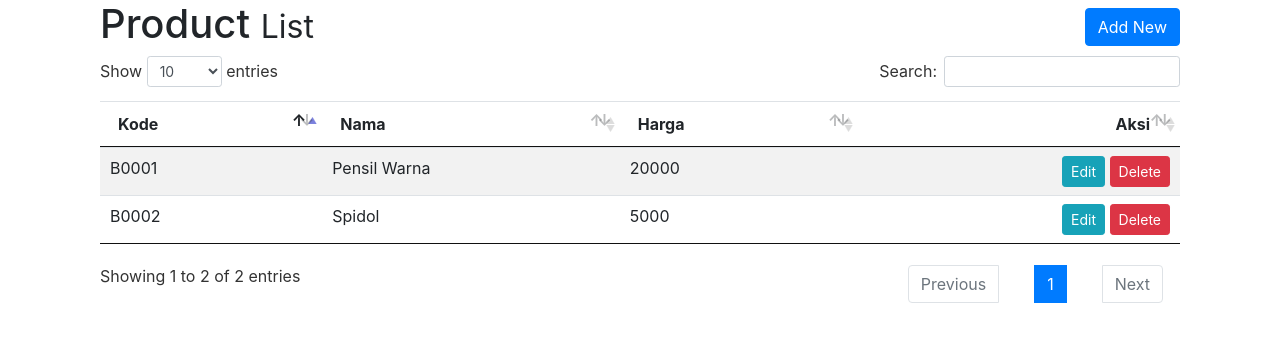
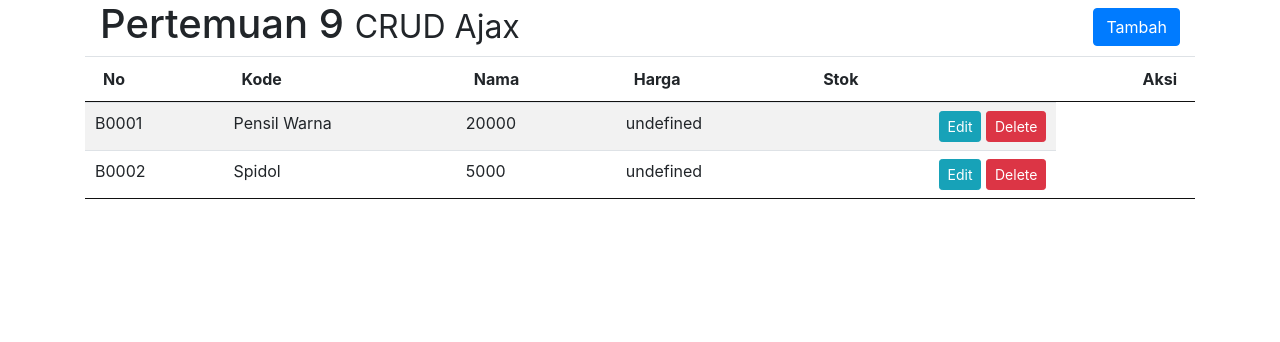
Before and after one commit to valdosz/ajaxcrudp9, a CodeIgniter app: page /crudajax/index.php/product/index in a window 1280 px wide. Shown: the top 342 px of the page. Run offline with CodeIgniter, Linux system fonts and the light colour scheme; data comes from the database, SQL or seed files in the repository.

Commit message:
add stok

```diff
--- a/application/models/Product_model.php
+++ b/application/models/Product_model.php
@@ -11,7 +11,9 @@
 				'product_code' 	=> $this->input->post('product_code'),
 				'product_name' 	=> $this->input->post('product_name'),
 				'product_price' => $this->input->post('price'),
-			);
+                'stok' => $this->input->post('stok'),
+
+        );
 		$result=$this->db->insert('product',$data);
 		return $result;
 	}
@@ -20,10 +22,12 @@
 		$product_code=$this->input->post('product_code');
 		$product_name=$this->input->post('product_name');
 		$product_price=$this->input->post('price');
+        $stok=$this->input->post('stok');
 
 		$this->db->set('product_name', $product_name);
 		$this->db->set('product_price', $product_price);
 		$this->db->where('product_code', $product_code);
+        $this->db->set('stok', $stok);
 		$result=$this->db->update('product');
 		return $result;
 	}
--- a/application/views/product_view.php
+++ b/application/views/product_view.php
@@ -14,18 +14,20 @@
     <div class="row">
         <div class="col-12">
             <div class="col-md-12">
-                <h1>Product
-                    <small>List</small>
-                    <div class="float-right"><a href="javascript:void(0);" class="btn btn-primary" data-toggle="modal" data-target="#Modal_Add"><span class="fa fa-plus"></span> Add New</a></div>
+                <h1>Pertemuan 9
+                    <small>CRUD Ajax</small>
+                    <div class="float-right"><a href="javascript:void(0);" class="btn btn-primary" data-toggle="modal" data-target="#Modal_Add"><span class="fa fa-plus"></span> Tambah </a></div>
                 </h1>
             </div>
 
             <table class="table table-striped" id="mydata">
                 <thead>
                     <tr>
+                        <th>No</th>
                         <th>Kode</th>
                         <th>Nama</th>
                         <th>Harga</th>
+                        <th>Stok</th>
                         <th style="text-align: right;">Aksi</th>
                     </tr>
                 </thead>
@@ -44,30 +46,36 @@
               <div class="modal-dialog modal-lg" role="document">
                 <div class="modal-content">
                   <div class="modal-header">
-                    <h5 class="modal-title" id="exampleModalLabel">Add New Product</h5>
+                    <h5 class="modal-title" id="exampleModalLabel">Tambah Produk</h5>
                     <button type="button" class="close" data-dismiss="modal" aria-label="Close">
                       <span aria-hidden="true">&times;</span>
                     </button>
                   </div>
                   <div class="modal-body">
                         <div class="form-group row">
-                            <label class="col-md-2 col-form-label">Product Code</label>
+                            <label class="col-md-2 col-form-label">Kode</label>
                             <div class="col-md-10">
                               <input type="text" name="product_code" id="product_code" class="form-control" placeholder="Product Code">
                             </div>
                         </div>
                         <div class="form-group row">
-                            <label class="col-md-2 col-form-label">Product Name</label>
+                            <label class="col-md-2 col-form-label">Nama</label>
                             <div class="col-md-10">
                               <input type="text" name="product_name" id="product_name" class="form-control" placeholder="Product Name">
                             </div>
                         </div>
                         <div class="form-group row">
-                            <label class="col-md-2 col-form-label">Price</label>
+                            <label class="col-md-2 col-form-label">Harga</label>
                             <div class="col-md-10">
                               <input type="text" name="price" id="price" class="form-control" placeholder="Price">
                             </div>
                         </div>
+                          <div class="form-group row">
+                              <label class="col-md-2 col-form-label">Stok</label>
+                              <div class="col-md-10">
+                                  <input type="text" name="stok" id="stok" class="form-control" placeholder="Stok">
+                              </div>
+                          </div>
                   </div>
                   <div class="modal-footer">
                     <button type="button" class="btn btn-secondary" data-dismiss="modal">Close</button>
@@ -92,23 +100,30 @@
                   </div>
                   <div class="modal-body">
                         <div class="form-group row">
-                            <label class="col-md-2 col-form-label">Product Code</label>
+                            <label class="col-md-2 col-form-label">Kode</label>
                             <div class="col-md-10">
-                              <input type="text" name="product_code_edit" id="product_code_edit" class="form-control" placeholder="Product Code" readonly>
+                              <input type="text" name="product_code_edit" id="product_code_edit" class="form-control" placeholder="Kode" readonly>
                             </div>
                         </div>
                         <div class="form-group row">
-                            <label class="col-md-2 col-form-label">Product Name</label>
+                            <label class="col-md-2 col-form-label">Nama</label>
                             <div class="col-md-10">
-                              <input type="text" name="product_name_edit" id="product_name_edit" class="form-control" placeholder="Product Name">
+                              <input type="text" name="product_name_edit" id="product_name_edit" class="form-control" placeholder="Nama">
                             </div>
                         </div>
                         <div class="form-group row">
-                            <label class="col-md-2 col-form-label">Price</label>
+                            <label class="col-md-2 col-form-label">Harga</label>
                             <div class="col-md-10">
-                              <input type="text" name="price_edit" id="price_edit" class="form-control" placeholder="Price">
+                              <input type="text" name="price_edit" id="price_edit" class="form-control" placeholder="Harga">
                             </div>
                         </div>
+
+                      <div class="form-group row">
+                          <label class="col-md-2 col-form-label">Harga</label>
+                          <div class="col-md-10">
+                              <input type="text" name="stok_edit" id="stok_edit" class="form-control" placeholder="Stok">
+                          </div>
+                      </div>
                   </div>
                   <div class="modal-footer">
                     <button type="button" class="btn btn-secondary" data-dismiss="modal">Close</button>
@@ -166,12 +181,14 @@
 		        success : function(data){
 		            var html = '';
 		            var i;
+                    var index;
 		            for(i=0; i<data.length; i++){
 		                html += '<tr>'+
-		                  		'<td>'+data[i].product_code+'</td>'+
+                                '<td>'+data[i].product_code+'</td>'+
 		                        '<td>'+data[i].product_name+'</td>'+
 		                        '<td>'+data[i].product_price+'</td>'+
-		                        '<td style="text-align:right;">'+
+                                '<td>'+data[i].stok+'</td>'+
+                            '<td style="text-align:right;">'+
                                     '<a href="javascript:void(0);" class="btn btn-info btn-sm item_edit" data-product_code="'+data[i].product_code+'" data-product_name="'+data[i].product_name+'" data-price="'+data[i].product_price+'">Edit</a>'+' '+
                                     '<a href="javascript:void(0);" class="btn btn-danger btn-sm item_delete" data-product_code="'+data[i].product_code+'">Delete</a>'+
                                 '</td>'+
@@ -188,15 +205,17 @@
             var product_code = $('#product_code').val();
             var product_name = $('#product_name').val();
             var price        = $('#price').val();
+            var stok        = $('#stok').val();
             $.ajax({
                 type : "POST",
                 url  : "<?php echo site_url('product/save')?>",
                 dataType : "JSON",
-                data : {product_code:product_code , product_name:product_name, price:price},
+                data : {product_code:product_code , product_name:product_name, price:price, stok:stok},
                 success: function(data){
                     $('[name="product_code"]').val("");
                     $('[name="product_name"]').val("");
                     $('[name="price"]').val("");
+                    $('[name="stok"]').val("");
                     $('#Modal_Add').modal('hide');
                     show_product();
                 }
@@ -209,11 +228,14 @@
             var product_code = $(this).data('product_code');
             var product_name = $(this).data('product_name');
             var price        = $(this).data('price');
+            var stok        = $(this).data('stok');
 
             $('#Modal_Edit').modal('show');
             $('[name="product_code_edit"]').val(product_code);
             $('[name="product_name_edit"]').val(product_name);
             $('[name="price_edit"]').val(price);
+            $('[name="stok_edit"]').val(stok);
+
         });
 
         //update record to database
@@ -221,15 +243,18 @@
             var product_code = $('#product_code_edit').val();
             var product_name = $('#product_name_edit').val();
             var price        = $('#price_edit').val();
-            $.ajax({
+            var stok        = $('#stok_edit').val();
+
+             $.ajax({
                 type : "POST",
                 url  : "<?php echo site_url('product/update')?>",
                 dataType : "JSON",
-                data : {product_code:product_code , product_name:product_name, price:price},
+                data : {product_code:product_code , product_name:product_name, price:price, stok:stok},
                 success: function(data){
                     $('[name="product_code_edit"]').val("");
                     $('[name="product_name_edit"]').val("");
                     $('[name="price_edit"]').val("");
+                    $('[name="stok_edit"]').val("");
                     $('#Modal_Edit').modal('hide');
                     show_product();
                 }
```
